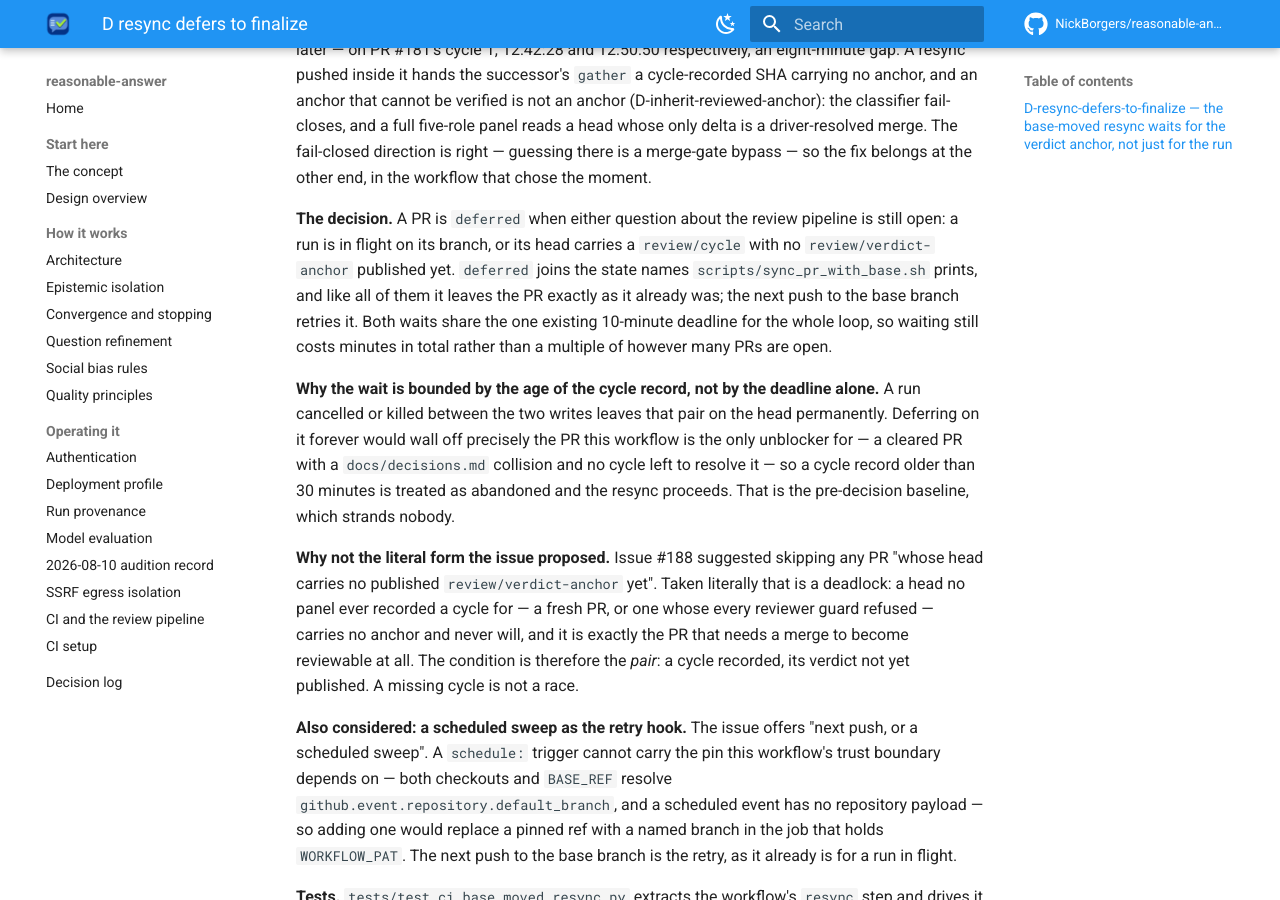
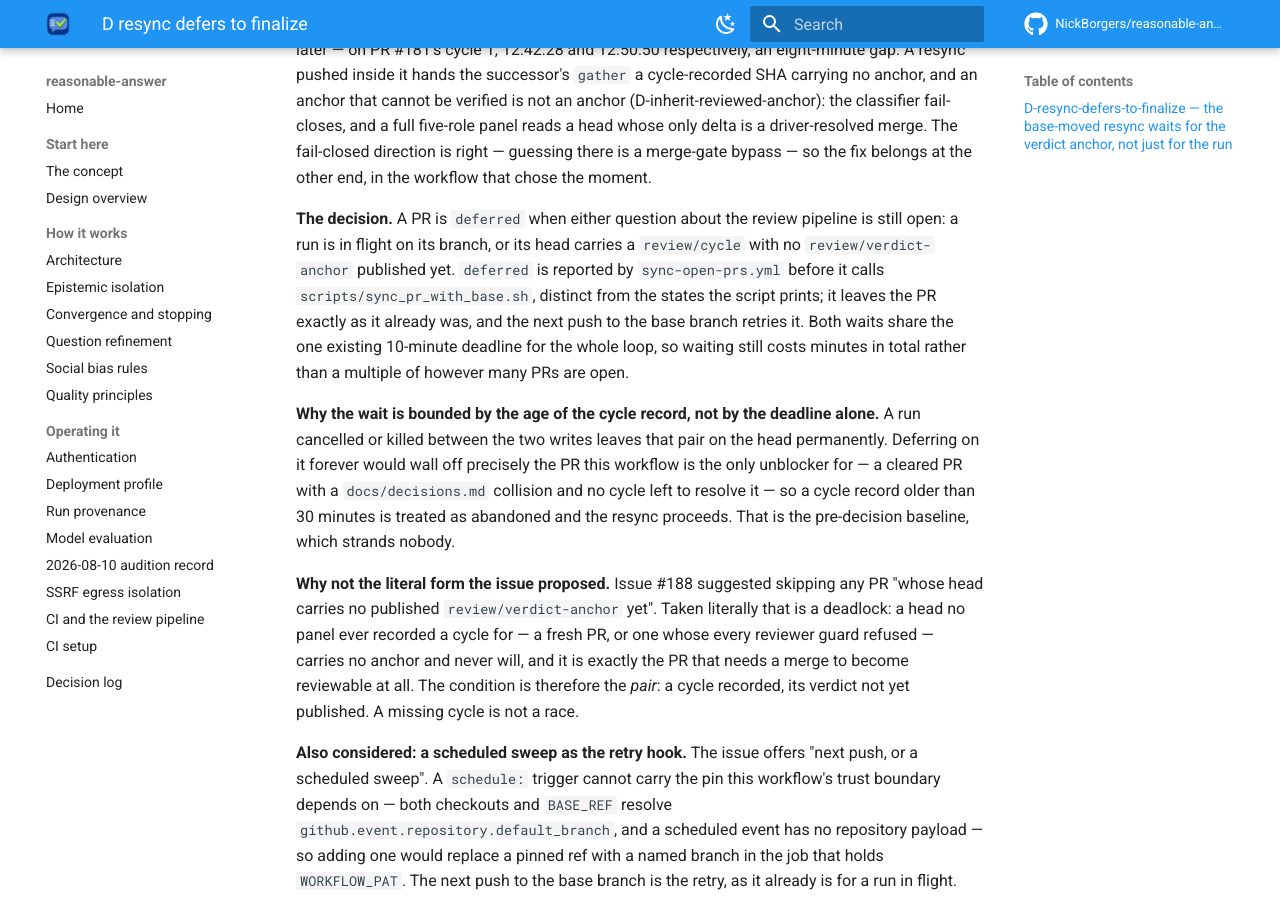
Before and after one commit to NickBorgers/reasonable-answer, an MkDocs documentation site: the page built from docs/decisions/D-resync-defers-to-finalize.md, in a window 1280 px wide and 900 px high, scrolled down 357 px. Built offline with MkDocs 1.6.1 and Material for MkDocs 9.7.7, drawn with Linux system fonts in a browser that asks for light colours; comment, search, counter and statistics services are not loaded.

Commit message:
fix: address reviewer findings (cycle 1, cold)
Addressed both blockers: corrected the normative docs to identify sync-open-prs.yml, not sync_pr_with_base.sh, as the owner of the deferred state, and added regression coverage for inherited verdicts with a zero prior cycle. The focused test, all 1,661 offline tests, and Ruff pass.

Addressed:
  - docs/docs-deferred-state-owner-1
  - test/test-coverage-1

```diff
--- a/docs/decisions/D-resync-defers-to-finalize.md
+++ b/docs/decisions/D-resync-defers-to-finalize.md
@@ -15,9 +15,9 @@ moment.
 
 **The decision.** A PR is `deferred` when either question about the review pipeline is still
 open: a run is in flight on its branch, or its head carries a `review/cycle` with no
-`review/verdict-anchor` published yet. `deferred` joins the state names
-`scripts/sync_pr_with_base.sh` prints, and like all of them it leaves the PR exactly as it
-already was; the next push to the base branch retries it. Both waits share the one existing
+`review/verdict-anchor` published yet. `deferred` is reported by `sync-open-prs.yml` before it
+calls `scripts/sync_pr_with_base.sh`, distinct from the states the script prints; it leaves the
+PR exactly as it already was, and the next push to the base branch retries it. Both waits share the one existing
 10-minute deadline for the whole loop, so waiting still costs minutes in total rather than a
 multiple of however many PRs are open.
 
```
Also changed, not shown: docs/ci-pipeline.md (+2 -2 lines), 1 other file.
